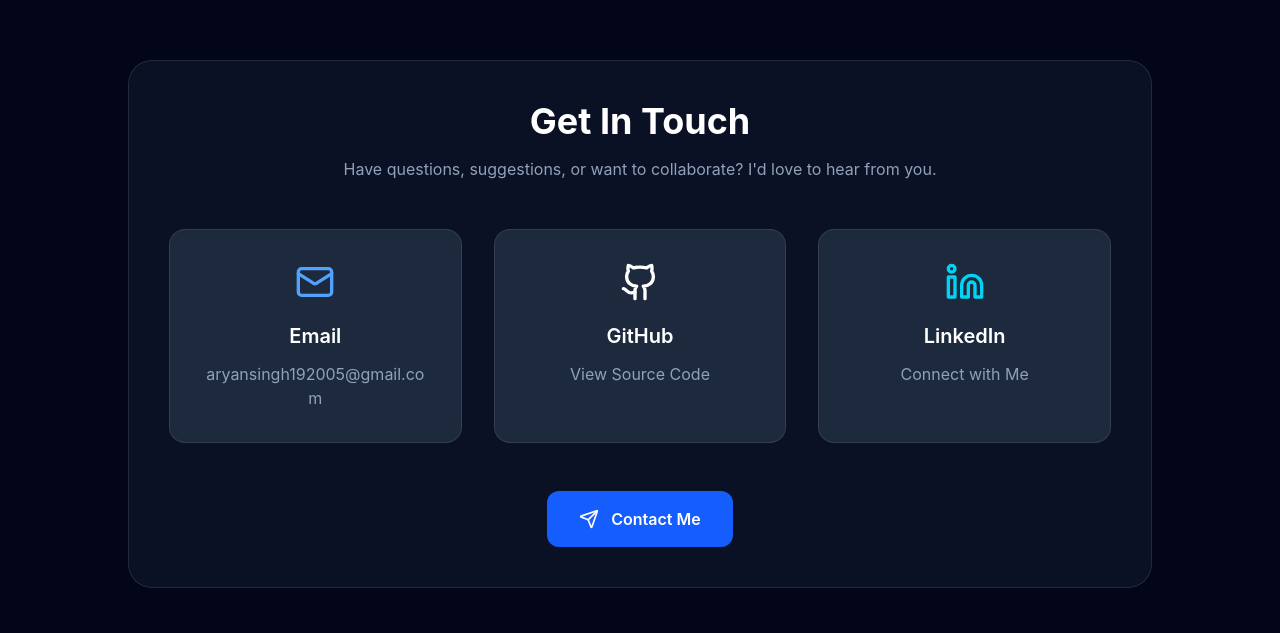
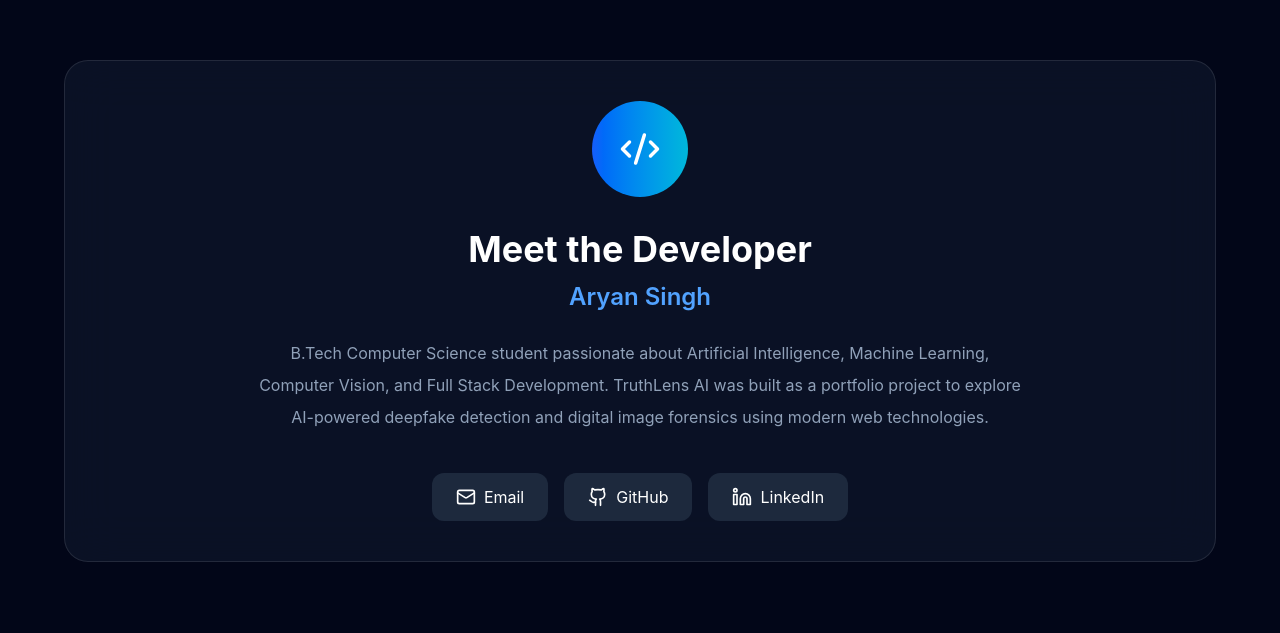
Before and after one commit to aryansingh192005/truthlens-ai, a React (Vite) app in the folder client/: page / in a window 1280 px wide. Shown: the part 10347-10980 px from the top of the page. Built offline with nearby package versions, Linux system fonts and the light colour scheme.

Commit message:
feat: add developer profile section

```diff
--- /dev/null
+++ b/client/src/components/DeveloperSection.jsx
@@ -0,0 +1,67 @@
+import { Github, Linkedin, Mail, Code2 } from "lucide-react";
+
+export default function DeveloperSection() {
+  return (
+    <section className="bg-slate-950 px-6 py-24">
+      <div className="mx-auto max-w-6xl rounded-3xl border border-white/10 bg-slate-900/70 p-10 backdrop-blur-xl">
+
+        <div className="flex flex-col items-center text-center">
+
+          <div className="flex h-24 w-24 items-center justify-center rounded-full bg-gradient-to-r from-blue-600 to-cyan-500">
+            <Code2 size={42} className="text-white" />
+          </div>
+
+          <h2 className="mt-8 text-4xl font-bold text-white">
+            Meet the Developer
+          </h2>
+
+          <h3 className="mt-3 text-2xl font-semibold text-blue-400">
+            Aryan Singh
+          </h3>
+
+          <p className="mt-6 max-w-3xl leading-8 text-slate-400">
+            B.Tech Computer Science student passionate about Artificial
+            Intelligence, Machine Learning, Computer Vision, and Full Stack
+            Development. TruthLens AI was built as a portfolio project to
+            explore AI-powered deepfake detection and digital image forensics
+            using modern web technologies.
+          </p>
+
+          <div className="mt-10 flex flex-wrap justify-center gap-4">
+
+            <a
+              href="mailto:aryansingh192005@gmail.com"
+              className="flex items-center gap-2 rounded-xl bg-slate-800 px-6 py-3 text-white transition hover:bg-slate-700"
+            >
+              <Mail size={20} />
+              Email
+            </a>
+
+            <a
+              href="https://github.com/aryansingh192005"
+              target="_blank"
+              rel="noreferrer"
+              className="flex items-center gap-2 rounded-xl bg-slate-800 px-6 py-3 text-white transition hover:bg-slate-700"
+            >
+              <Github size={20} />
+              GitHub
+            </a>
+
+            <a
+              href="https://www.linkedin.com/in/aryansingh192005/"
+              target="_blank"
+              rel="noreferrer"
+              className="flex items-center gap-2 rounded-xl bg-slate-800 px-6 py-3 text-white transition hover:bg-slate-700"
+            >
+              <Linkedin size={20} />
+              LinkedIn
+            </a>
+
+          </div>
+
+        </div>
+
+      </div>
+    </section>
+  );
+}
--- a/client/src/pages/Home.jsx
+++ b/client/src/pages/Home.jsx
@@ -13,6 +13,7 @@ import UploadSection from "../components/UploadSection";
 import Testimonials from "../components/Testimonials";
 import FAQ from "../components/FAQ";
 import Limitations from "../components/Limitations";
+import DeveloperSection from "../components/DeveloperSection";
 import Contact from "../components/Contact";
 import Footer from "../components/Footer";
 import ScrollToTop from "../components/ScrollToTop";
@@ -52,6 +53,8 @@ export default function Home() {
 
         <Limitations />
 
+        <DeveloperSection />
+
         <Contact />
       </main>
 
```
